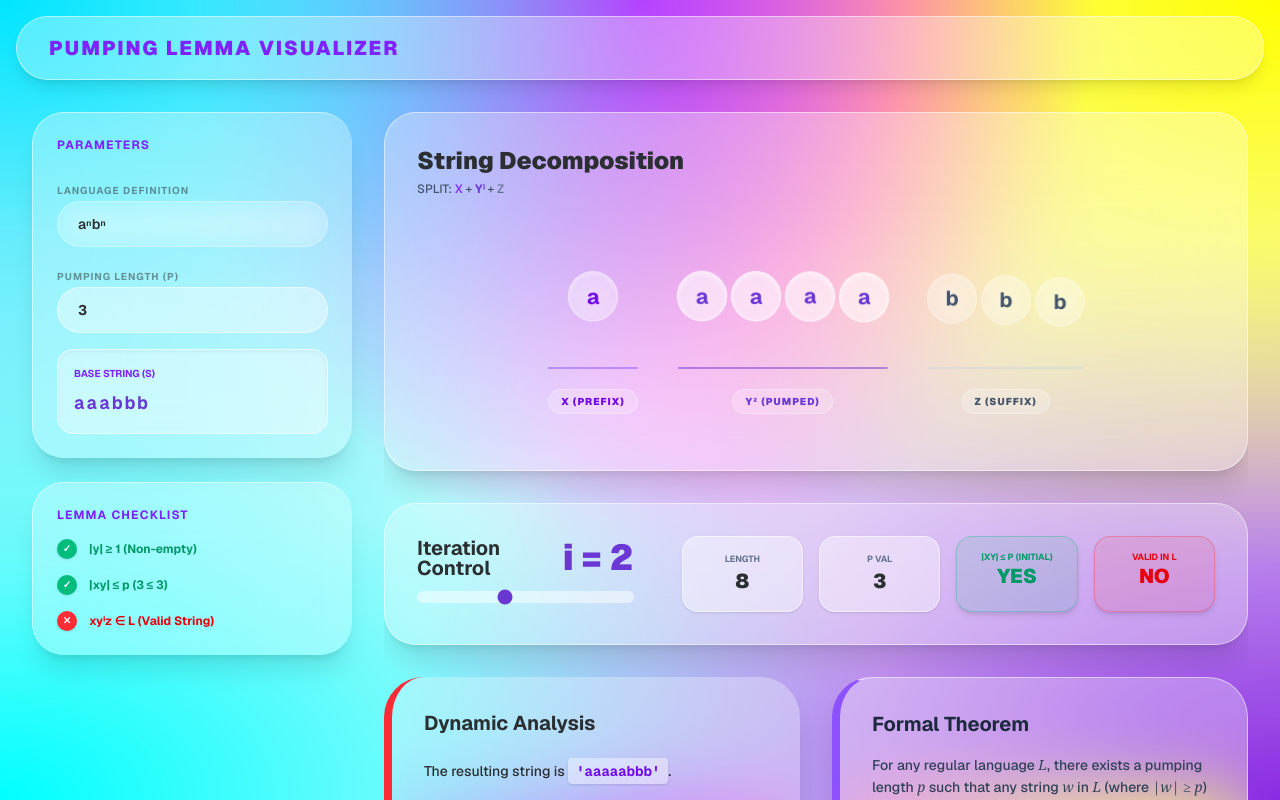
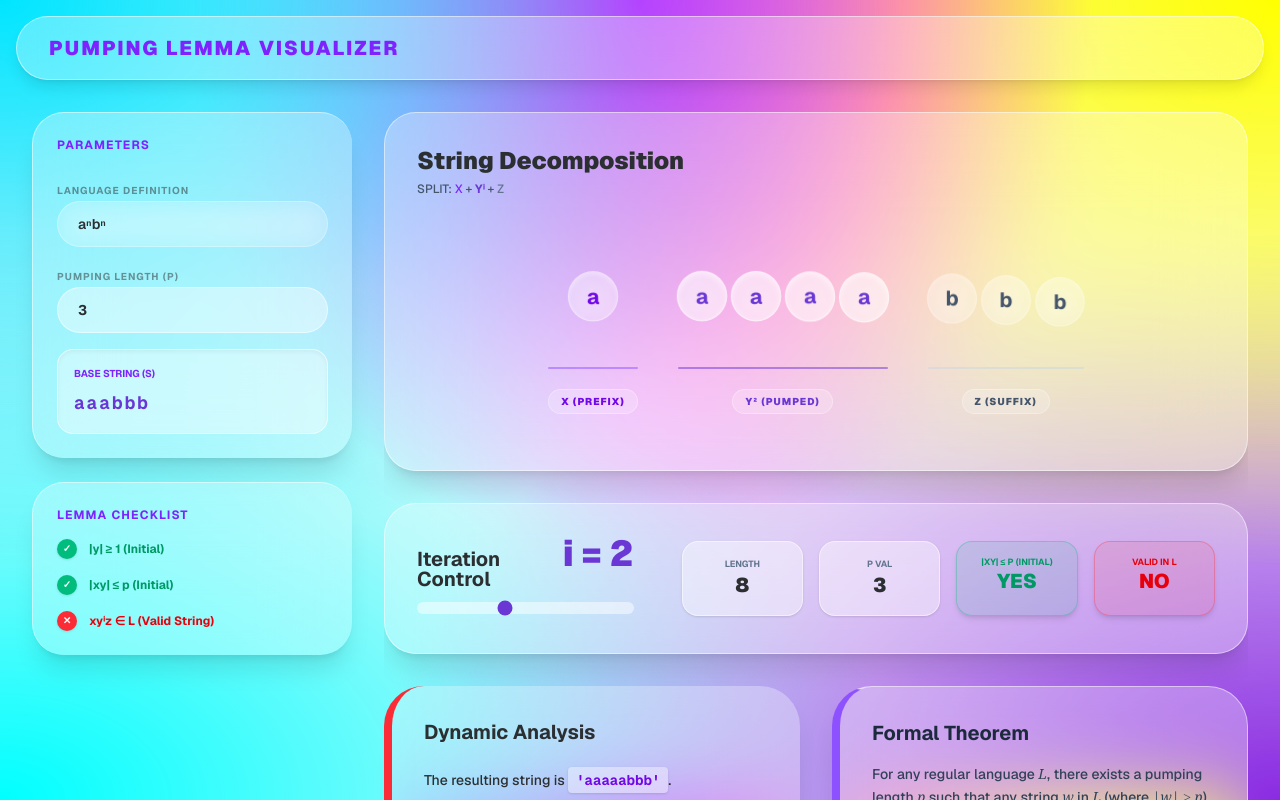
Before and after one commit to Yashmeet-3000/pumping-lemma-visualizer-TAFL, a Next.js app: page / in a window 1280 px wide. Shown: the top 800 px of the page. Built offline with nearby package versions, Linux system fonts and the light colour scheme.

Commit message:
Final changes 2

```diff
--- a/src/app/page.js
+++ b/src/app/page.js
@@ -87,6 +87,7 @@ export default function Home() {
   const pumped = x + pumpedY + z;
   const isValid = lang.check(pumped);
 
+  // Static Calculation based on initial split
   const initialXYLength = x.length + y.length;
   const isDecompositionValid = initialXYLength <= p && y.length >= 1;
 
@@ -181,14 +182,14 @@ export default function Home() {
              <ul className="space-y-4">
                 <li className="flex items-center gap-3 text-xs font-bold text-emerald-600">
                     <span className="w-5 h-5 flex items-center justify-center bg-emerald-500 text-white rounded-full text-[10px] shadow-sm">✓</span>
-                    |y| ≥ 1 (Non-empty)
+                    |y| ≥ 1 (Initial)
                 </li>
                 <li className={`flex items-center gap-3 text-xs font-bold transition-all duration-500 ${isDecompositionValid ? 'text-emerald-600' : 'text-red-600'}`}>
                     <div className="relative w-5 h-5 transition-all duration-500" style={{ transform: isDecompositionValid ? 'rotateY(0deg)' : 'rotateY(180deg)', transformStyle: 'preserve-3d' }}>
                         <span className="absolute inset-0 flex items-center justify-center bg-emerald-500 text-white rounded-full text-[10px] shadow-sm" style={{ backfaceVisibility: 'hidden' }}>✓</span>
                         <span className="absolute inset-0 flex items-center justify-center bg-red-500 text-white rounded-full text-[10px] shadow-sm" style={{ backfaceVisibility: 'hidden', transform: 'rotateY(180deg)' }}>✕</span>
                     </div>
-                    |xy| ≤ p ({initialXYLength} ≤ {p})
+                    |xy| ≤ p (Initial)
                 </li>
                 <li className={`flex items-center gap-3 text-xs font-bold transition-all duration-500 ${isValid ? 'text-emerald-600' : 'text-red-600'}`}>
                     <div className="relative w-5 h-5 transition-all duration-500" style={{ transform: isValid ? 'rotateY(0deg)' : 'rotateY(180deg)', transformStyle: 'preserve-3d' }}>
@@ -218,8 +219,8 @@ export default function Home() {
           <div className="bg-white/30 backdrop-blur-2xl border border-white/50 rounded-[2rem] p-8 shadow-xl">
              <div className="flex flex-col xl:flex-row gap-12 items-center">
                 <div className="flex-1 w-full space-y-10">
-                   {/* FIXED ALIGNMENT: items-baseline + whitespace-nowrap ensures i = 2 is one line and centered */}
-                   <div className="flex justify-between items-center mb-2">
+                   {/* FIXED ALIGNMENT: items-baseline + whitespace-nowrap ensures i = {i} stays on one line */}
+                   <div className="flex justify-between items-baseline mb-2">
                       <h3 className="font-bold text-xl leading-none">Iteration Control</h3>
                       <div className="text-[#6a37d4] font-black text-4xl leading-none whitespace-nowrap">i = {i}</div>
                    </div>
```
